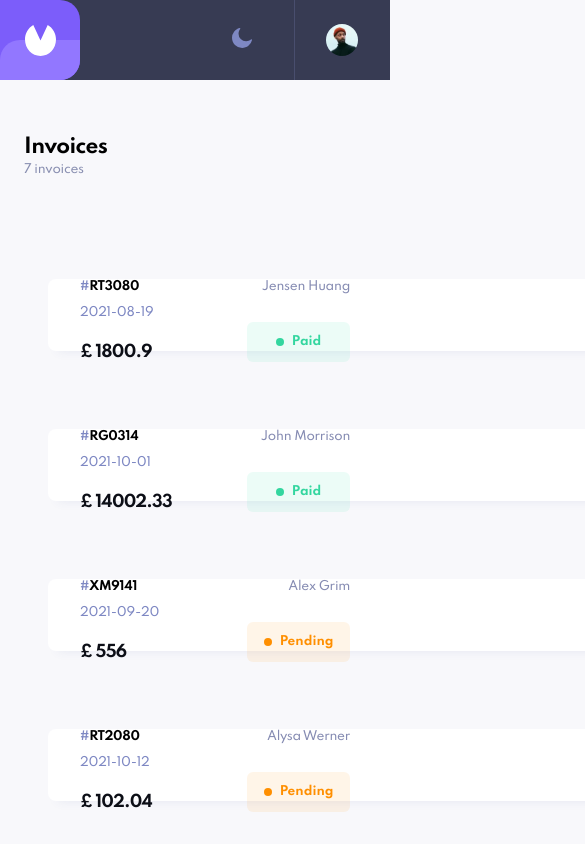
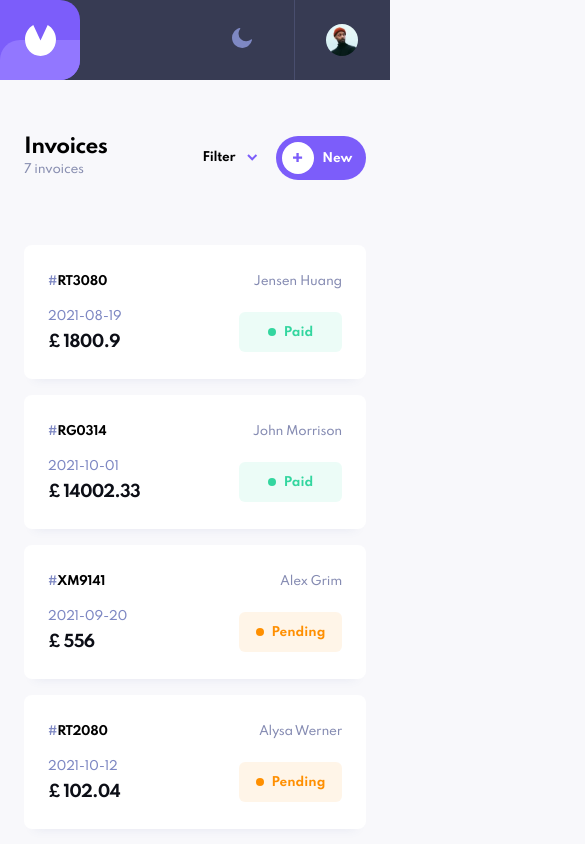
Before and after one commit to cristianelias/Invoice-App, a React (Vite) app: page / in a window 390 px wide. Shown: the top 844 px of the page, 585 px wide, since content can reach past the window. Built offline with nearby package versions, Linux system fonts and the light colour scheme.

Commit message:
Arreglo del bug de los invoice-list__item
Cuando entraban en las @media se rompian.

```diff
--- a/src/Pages/ViewInvoice/ViewInvoice.js
+++ b/src/Pages/ViewInvoice/ViewInvoice.js
@@ -13,8 +13,6 @@ const ViewInvoice = () => {
   return (
     <MainLayout>
       <div className="view-invoice">
-        <h1>ViewInvoice</h1>
-
         <ul>
           <li>
             <button onClick={() => navigate(-1, { replace: true })}>
--- a/src/components/FilterableInvoiceList/Invoice/Invoice.css
+++ b/src/components/FilterableInvoiceList/Invoice/Invoice.css
@@ -1,4 +1,5 @@
 .invoice__container {
+  box-sizing: border-box;
   width: 730px;
   height: 72px;
   padding: 0 32px;
@@ -11,6 +12,10 @@
   align-items: center;
   text-align: left;
   gap: 2%;
+}
+
+.invoice__container:hover {
+  border: solid 1px #7c5dfa;
 }
 
 .invoice__id {
@@ -63,19 +68,19 @@
 }
 
 @media (max-width: 948px) {
-  .invoice {
+  .invoice__container {
     width: 100%;
   }
 }
 
 @media (max-width: 850px) {
-  .invoice {
+  .invoice__container {
     padding: 0 24px;
   }
 }
 
 @media (max-width: 710px) {
-  .invoice {
+  .invoice__container {
     height: 134px;
     padding: 24px;
     margin: 0 auto 16px auto;
--- a/src/components/FilterableInvoiceList/InvoiceList/InvoiceList.css
+++ b/src/components/FilterableInvoiceList/InvoiceList/InvoiceList.css
@@ -1,3 +1,4 @@
 .invoice-list__item {
+  width: 100%;
   list-style: none;
 }
```
